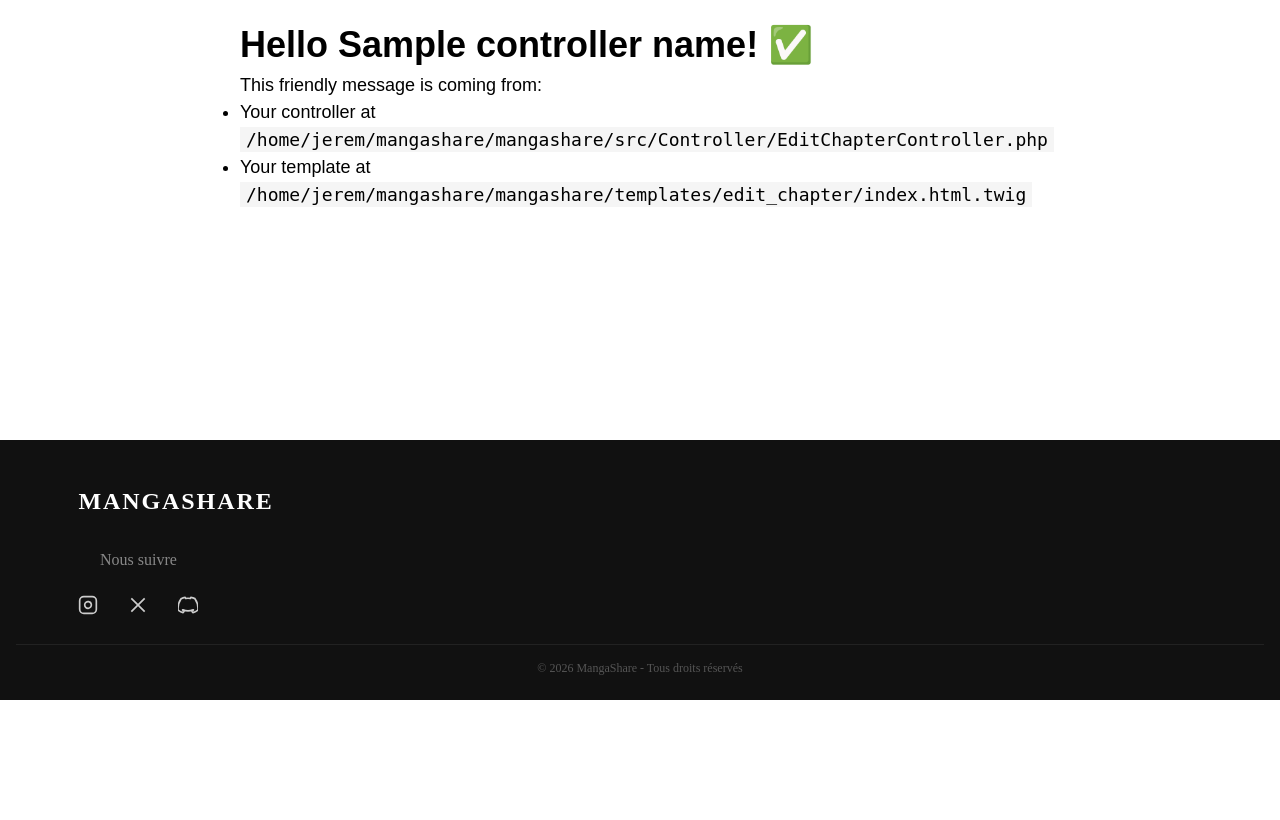
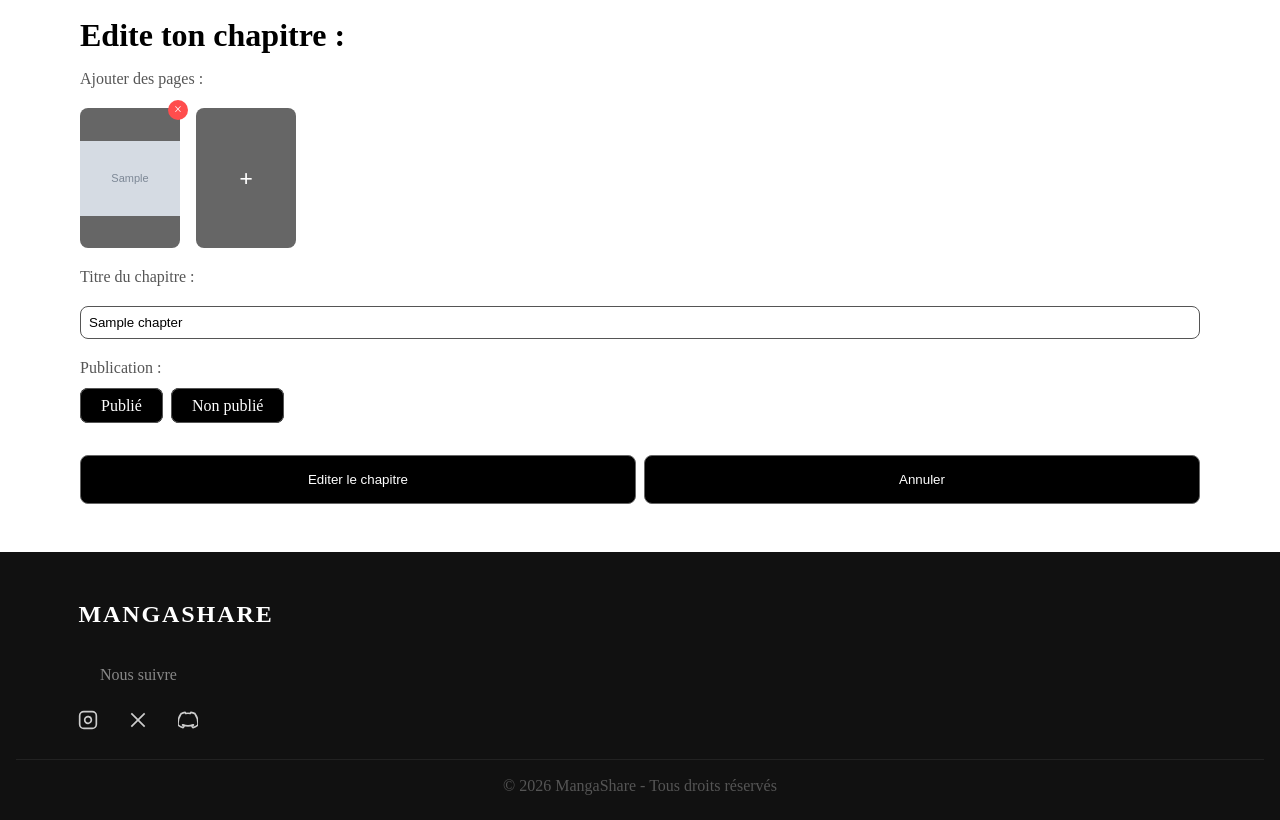
Before and after one commit to jeremyg89100/mangashare, a Symfony app: template templates/edit_chapter/index.html.twig in a window 1280 px wide. Shown: the part 100-920 px from the top of the page. Before the commit the page ends 800 px from the top, so only its background shows below. Run offline with Twig, Linux system fonts and the light colour scheme; the template is opened without the code that fills it: most values are stand-ins (such as "Sample title", 1, 10 or a date in 2020); grey boxes marked "Sample" are stand-in pictures; style sheets or scripts are compiled from the project's sources; some libraries are stand-ins or nearby versions.

Commit message:
add edit chapter

```diff
--- a/assets/styles/home.css
+++ b/assets/styles/home.css
@@ -497,8 +497,39 @@ body {
 #editor-article {
     border-radius: 8px;
 }
+.upload-pages {
+    display: flex;
+    flex-direction: row;
+    flex-wrap: wrap;
+    gap: 16px;
+    width: 100%;
+    margin-bottom: 20px;
+}
+
 .new-project-middle {
-    margin-bottom: 20px;
+    position: relative;
+    width: 100px;
+    height: 140px;
+    display: block;
+}
+
+.page-upload-block {
+    position: relative;
+    width: 100px;
+    height: 140px;
+    flex-shrink: 0;
+}
+
+.upload-file {
+    display: flex;
+    align-items: center;
+    justify-content: center;
+    width: 100%;
+    height: 100%;
+    background-color: #666;
+    border-radius: 8px;
+    cursor: pointer;
+    overflow: hidden;
 }
 .project-synopsis,
 .article-synopsis {
@@ -523,24 +554,6 @@ body {
 
 .file-input {
     display: none;
-}
-
-.upload-file {
-    display: flex;
-    justify-content: center;
-    align-items: center;
-    width: 100px;
-    height: 100px;
-    background-color: #666;
-    border-radius: 8px;
-    cursor: pointer;
-    transition: background 0.2s ease;
-}
-
-.upload-pages {
-    display: flex;
-    flex-wrap: wrap;
-    gap: 16px;
 }
 
 .margin-bottom-span {
@@ -569,12 +582,6 @@ body {
     transform: scale(1.1);
 }
 
-.new-project-middle {
-    position: relative;
-    display: inline-block;
-    width: 100px;
-    height: 100px;
-}
 .reading-direction {
     display: flex;
     flex-direction: row;
--- a/templates/edit_chapter/index.html.twig
+++ b/templates/edit_chapter/index.html.twig
@@ -1,20 +1,70 @@
 {% extends 'base.html.twig' %}
 
-{% block title %}Hello EditChapterController!{% endblock %}
+{% block title %}
+    Edit Chapter
+{% endblock %}
+
+{% block stylesheets %}
+    <link rel="stylesheet" href="{{asset('styles/home.css')}}" >
+{% endblock %}
+
+{% block javascripts %}
+    {{ importmap([ 'app','mangaPage']) }}
+{% endblock %}
 
 {% block body %}
-<style>
-    .example-wrapper { margin: 1em auto; max-width: 800px; width: 95%; font: 18px/1.5 sans-serif; }
-    .example-wrapper code { background: #F5F5F5; padding: 2px 6px; }
-</style>
+    <form action="{{path('app_edit_chapter', {'id' : chapter.id})}}" method="POST" enctype="multipart/form-data">
+        <section class="home-section">
+            <div class="new-project-left">
+                <h1>Edite ton chapitre :</h1>
+                <span class="span-color margin-bottom-span">Ajouter des pages :</span>
 
-<div class="example-wrapper">
-    <h1>Hello {{ controller_name }}! ✅</h1>
+                <div id="upload-pages" class="upload-pages">
 
-    This friendly message is coming from:
-    <ul>
-        <li>Your controller at <code>/home/jerem/mangashare/mangashare/src/Controller/EditChapterController.php</code></li>
-        <li>Your template at <code>/home/jerem/mangashare/mangashare/templates/edit_chapter/index.html.twig</code></li>
-    </ul>
-</div>
+                    {% for page in chapter.pages %}
+                        <div class="new-project-middle">
+                            <span class="delete-btn-pages" style="display: flex;">&times;</span>
+
+                            <input type="file" id="file-upload-{{ loop.index }}" name="pages[]" accept="image/png, image/jpeg" class="file-input">
+
+                            <label for="file-upload-{{ loop.index }}" class="upload-file">
+                                <span class="plus-icon" style="display: none;">+</span>
+                                <img class="image-preview" src="{{ asset('uploads/pages/' ~ page.imageUrl) }}" alt="Page {{ page.pageOrder }}" style="display: block;">
+                            </label>
+                        </div>
+                    {% endfor %}
+
+                    <div class="new-project-middle">
+                        <span class="delete-btn-pages" style="display: none">&times;</span>
+                        <input type="file" id="file-upload-new" name="pages[]" accept="image/png, image/jpeg" class="file-input">
+
+                        <label for="file-upload-new" class="upload-file">
+                            <span class="plus-icon">+</span>
+                            <img class="image-preview" src="" alt="Aperçu" style="display: none;">
+                        </label>
+                    </div>
+                </div>
+            </div>
+            <div class="new-project-right">
+                <span class="span-color">Titre du chapitre :</span>
+                <input type="text" name="chapterTitle" value="{{chapter.title}}">
+                <span class="span-color">Publication :</span>
+                <div class="publish-section">
+                    <label class="publish-btn">
+                        <input type="radio" name="published" value="Publié" style="display: none;">
+                        <span class="btn-text">Publié</span>
+                    </label>
+                    <label class="publish-btn">
+                        <input type="radio" name="published" value="Non publié" style="display: none;">
+                        <span class="btn-text">Non publié</span>
+                    </label>
+                </div>
+                <div class="userpage-buttons-save">
+                    <button type="submit">Editer le chapitre</button>
+                    <button type="button" onclick="window.history.back();">Annuler</button>
+                </div>
+            </div>
+
+        </section>
+    </form>
 {% endblock %}
```
Also changed, not shown: assets/newProject.js (+13 -20 lines), src/Controller/EditChapterController.php (+54 -4 lines), public/uploads/pages/mangashareLogo-6a145b4f392cd.png (added).
